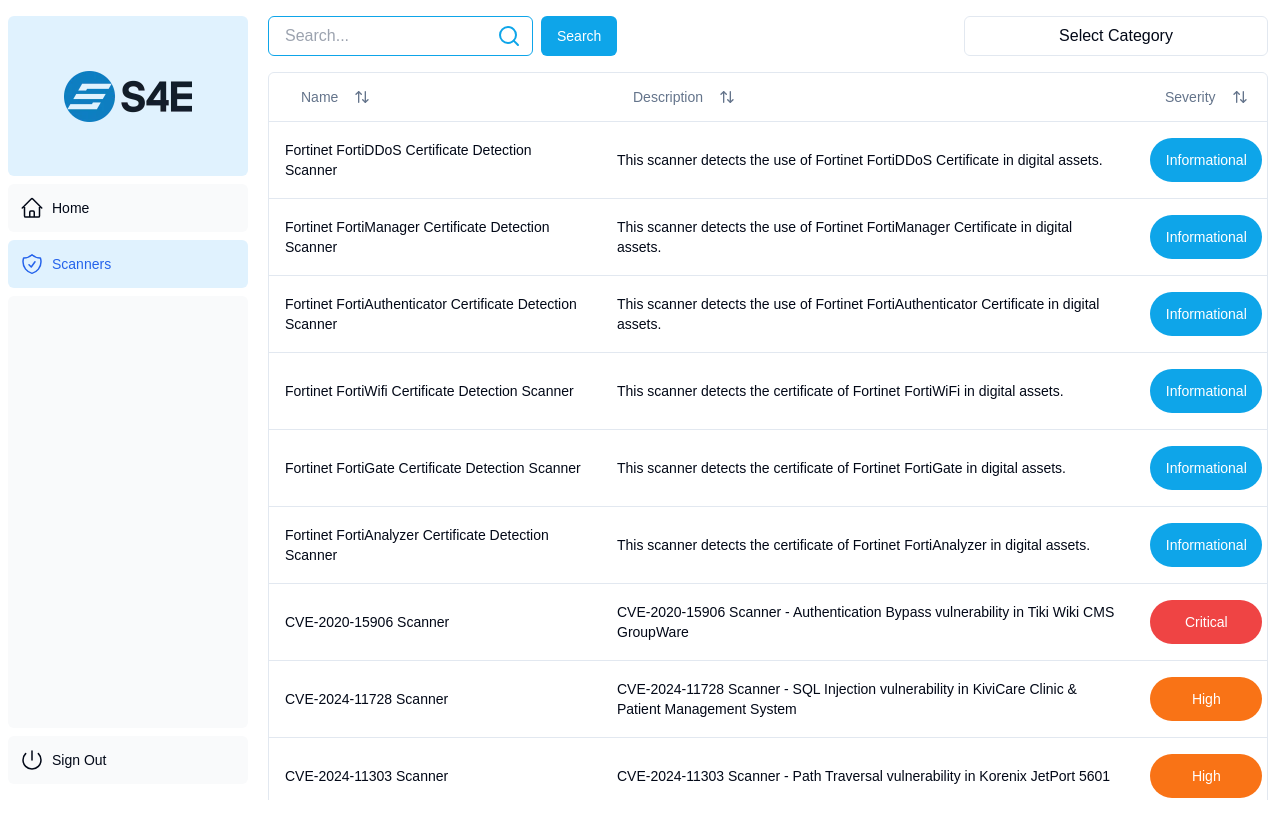
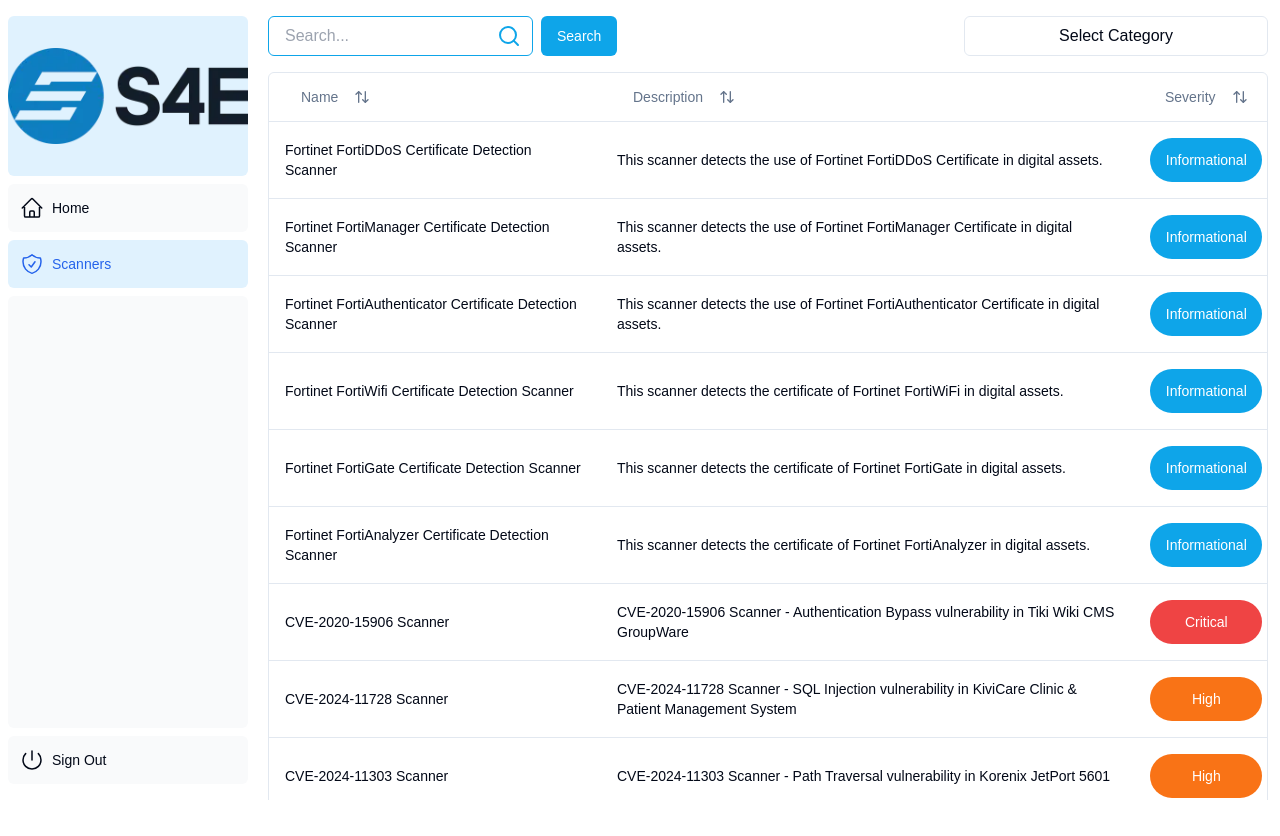
Before and after one commit to suhatanriverdi/scanners-listing-frontend-task, a Next.js app: page /scanners in a window 1280 px wide. Shown: the top 836 px of the page. Built offline with nearby package versions, Linux system fonts and the light colour scheme.

Commit message:
Fix logo image aspect ratio warning

```diff
--- a/app/ui/sidenav.tsx
+++ b/app/ui/sidenav.tsx
@@ -7,7 +7,13 @@
     <div className="flex h-full flex-col px-3 py-4 md:px-2">
       <div className="mb-2 flex h-20 items-end justify-start rounded-md bg-sky-100 md:h-40">
         <div className="flex items-center justify-center w-full h-full">
-          <Image src="/s4e-light.webp" alt="logo" width={128} height={128} />
+          <Image
+            src="/s4e-light.webp"
+            alt="logo"
+            width={265}
+            height={102}
+            style={{ width: "auto", height: "auto" }}
+          />
         </div>
       </div>
       <div className="flex grow flex-row justify-between space-x-2 md:flex-col md:space-x-0 md:space-y-2">
```
